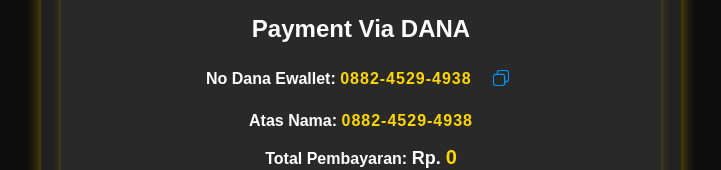
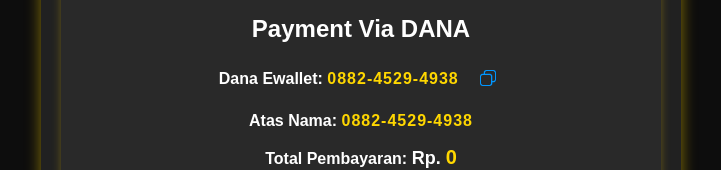
Before and after one commit to LisensiKey/LisensiKey-2, a plain HTML site: page pembayaran.html in a window 1280 px wide. Shown: the part 287-457 px from the top of the page, without its empty margins (279-1000 px from the left). Drawn offline with Linux system fonts and the light colour scheme.

Commit message:
pembayaran.html

```diff
--- a/pembayaran.html
+++ b/pembayaran.html
@@ -15,7 +15,7 @@
         <div class="rekening">
             <h2>Payment Via DANA</h2>
             <p>
-                <strong>No Dana Ewallet:</strong>
+                <strong>Dana Ewallet:</strong>
                 <span id="noRek">0882-4529-4938</span>
                 <button class="copy-btn" onclick="salinRekening()">
                     <img src="copy-icon.png" alt="Salin" class="copy-icon">
```
